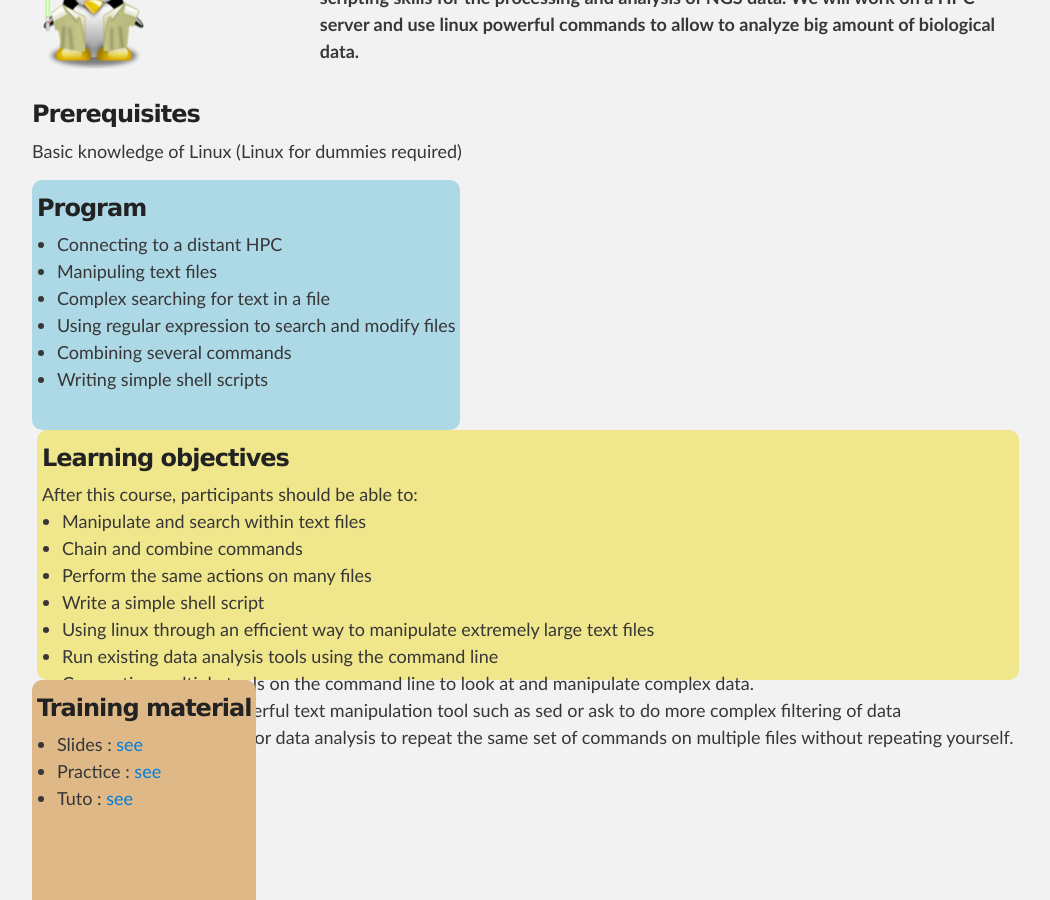
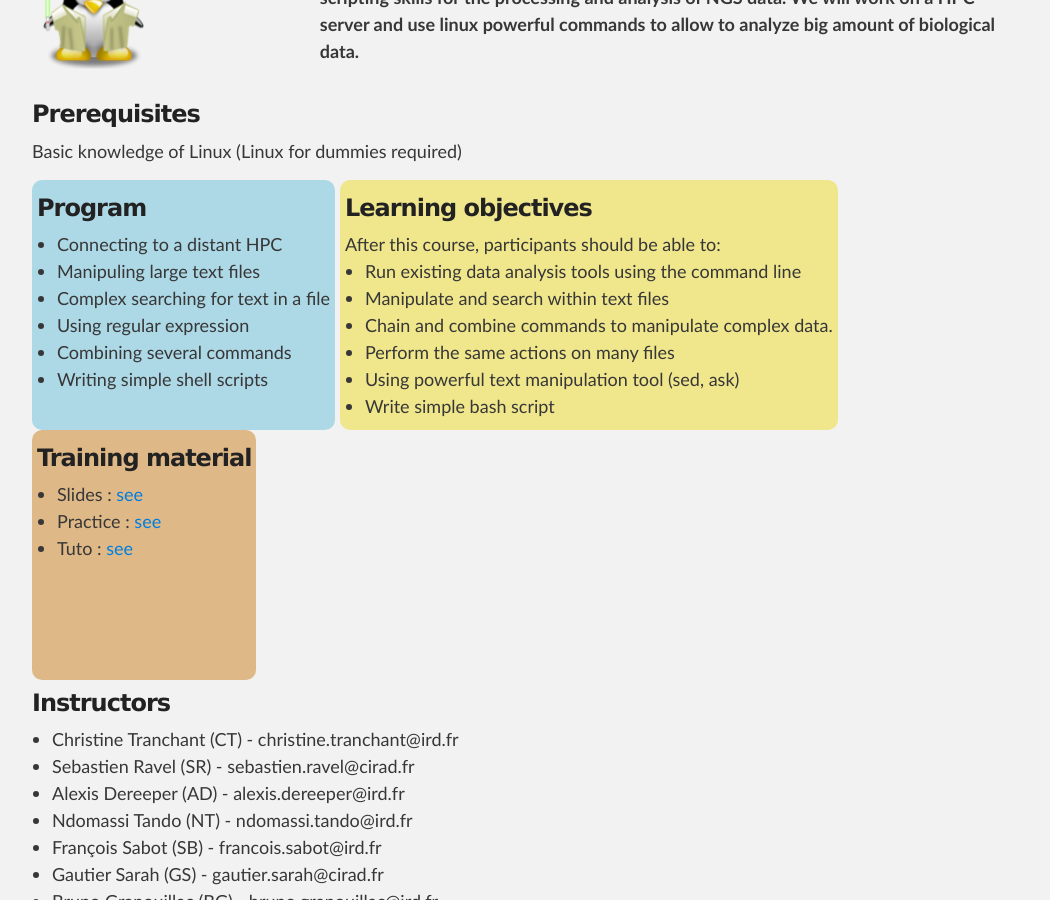
Before and after one commit to SouthGreenPlatform/trainings, a Jekyll site: the page built from _pages/linuxJedi.md, in a window 1280 px wide and 900 px high, scrolled down 420 px. Shown: the whole window, without its empty margins (106-1156 px from the left). Built offline with Jekyll 4.4.1, drawn with Linux system fonts in a browser that asks for light colours; nearby versions of some CDN libraries.

Commit message:
Update linuxJedi.md

```diff
--- a/_pages/linuxJedi.md
+++ b/_pages/linuxJedi.md
@@ -23,9 +23,9 @@ Basic knowledge of Linux (Linux for dummies required)
 <h3>Program</h3>
 <ul>
 <li> Connecting to a distant HPC </li>
-<li> Manipuling text files </li>
+<li> Manipuling large text files </li>
 <li> Complex searching for text in a file</li>
-<li> Using regular expression to search and modify files</li>
+<li> Using regular expression</li>
 <li> Combining several commands </li>
 <li> Writing simple shell scripts</li>
 </ul>
@@ -35,15 +35,12 @@ Basic knowledge of Linux (Linux for dummies required)
 <h3>Learning objectives</h3>
 After this course, participants should be able to:
 <ul>
+<li>Run existing data analysis tools using the command line</li>
 <li>Manipulate and search within text files</li>
-<li>Chain and combine commands</li>
+<li>Chain and combine commands to manipulate complex data.</li>
 <li>Perform the same actions on many files</li>
-<li>Write a simple shell script</li>
-<li>Using linux through an efficient way to manipulate extremely large text files</li>
-<li>Run existing data analysis tools using the command line</li>
-<li>Connecting  multiple tools on the command line to look at and manipulate complex data.</li>
-<li>Learning how using  powerful text manipulation tool such as sed or ask to do more complex filtering of data</li>
-<li>Write basic bash scriptsfor data analysis to repeat the same set of commands on multiple files without repeating yourself.</li>
+<li>Using powerful text manipulation tool (sed, ask)</li>
+<li>Write simple bash script</li>
 </ul>
 </div>
 
```
